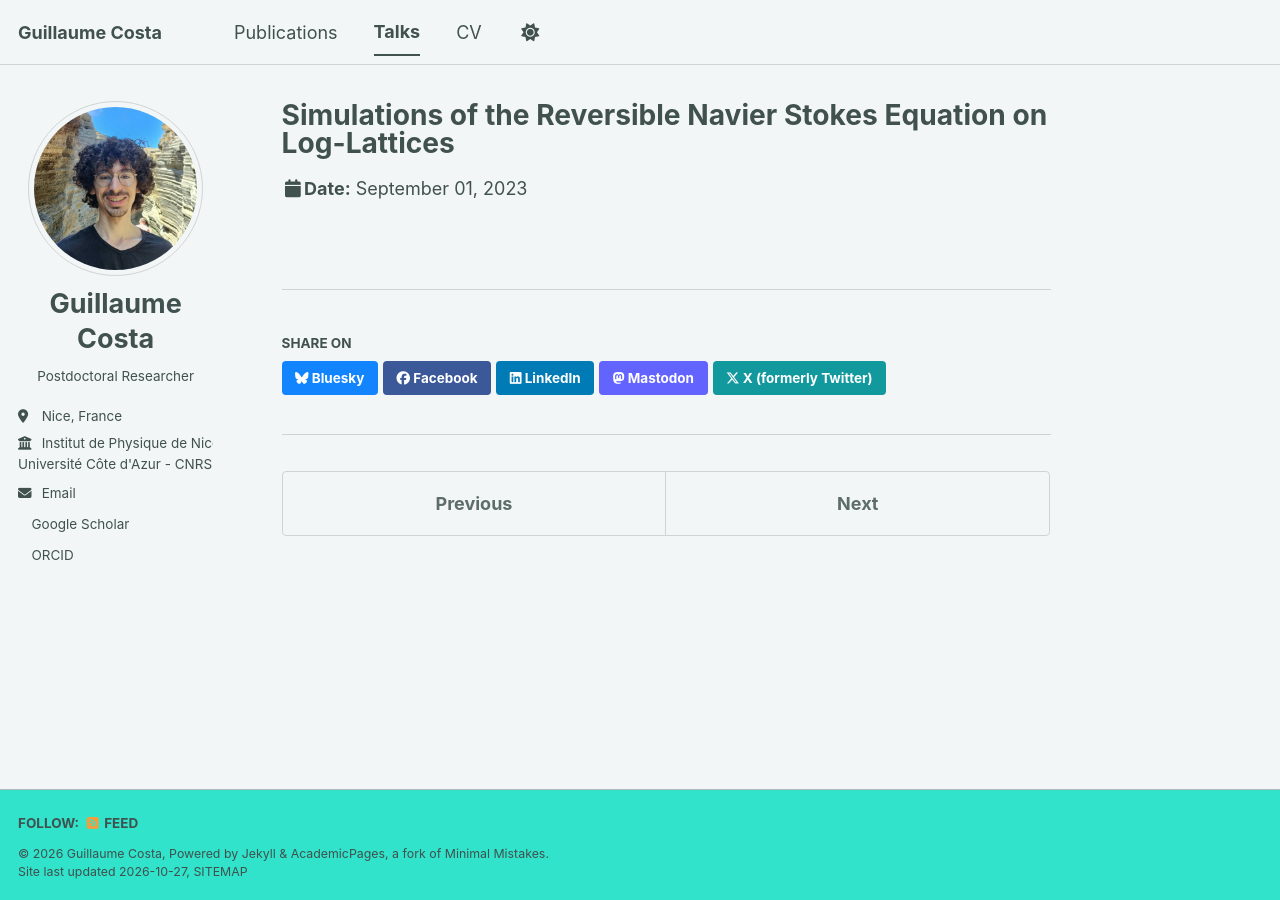
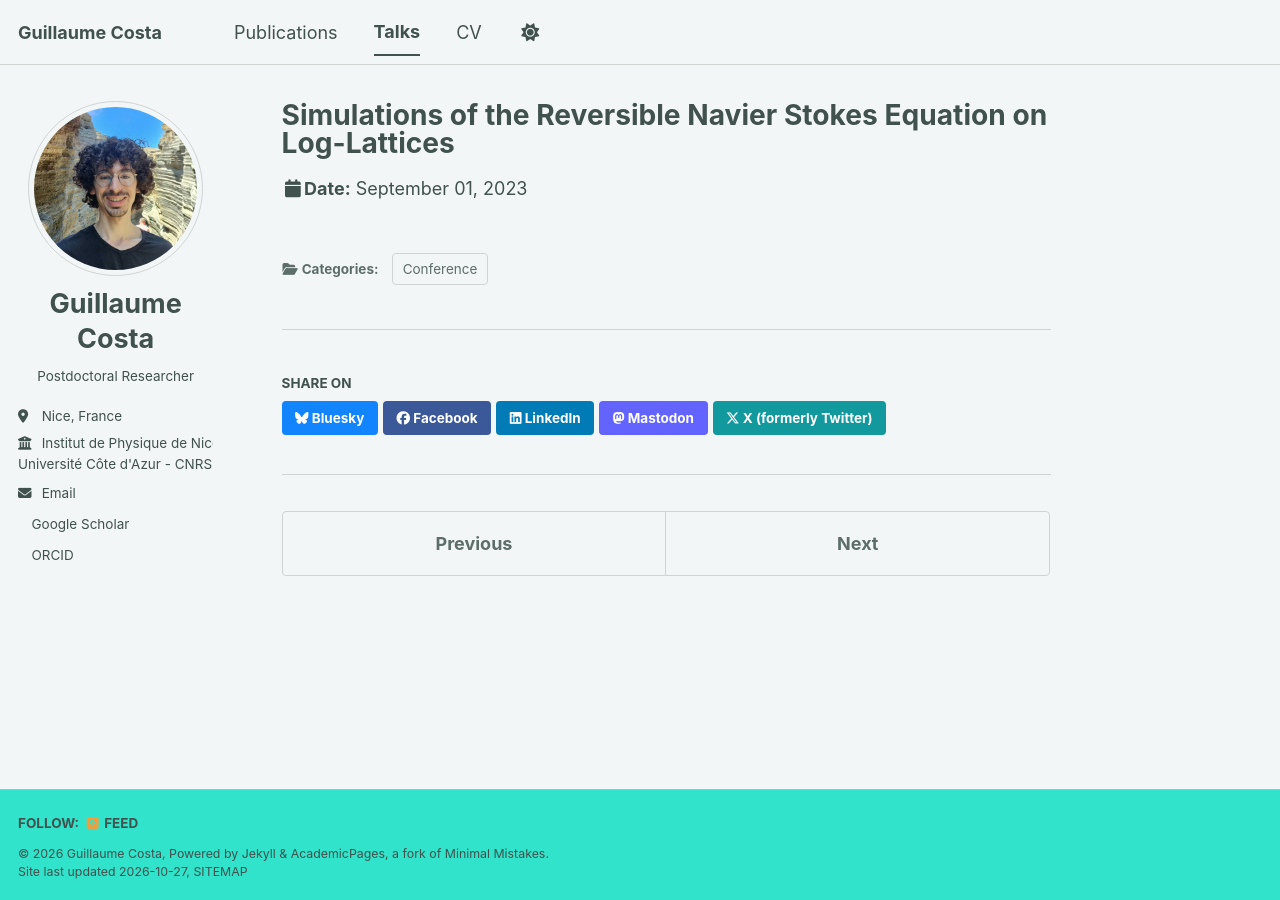
Before and after one commit to GuilCos/GuilCos.github.io, a Jekyll site: the page built from _talks/2023-09-01-etc18-reversible-navier-stokes.md, in a window 1280 px wide. Built offline with Jekyll 4.4.1, drawn with Linux system fonts in a browser that asks for light colours; a script bundle is joined from its source files by our own code; a style sheet for code colours, icons or effects is not loaded.

Commit message:
Update 2023-09-01-etc18-reversible-navier-stokes.md

```diff
--- a/_talks/2023-09-01-etc18-reversible-navier-stokes.md
+++ b/_talks/2023-09-01-etc18-reversible-navier-stokes.md
@@ -1,7 +1,8 @@
 ---
 title: "Simulations of the Reversible Navier Stokes Equation on Log-Lattices"
 collection: talks
-type: "Talk"
+type: "Conference"
+category: "Conference"
 permalink: /talks/2023-09-01-etc18-reversible-navier-stokes
 venue: "18th European Turbulence Conference (ETC18)"
 date: 2023-09-01
```
